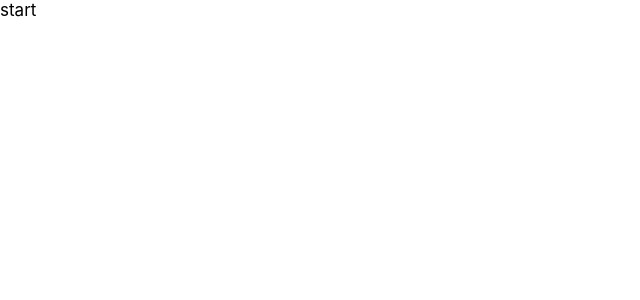
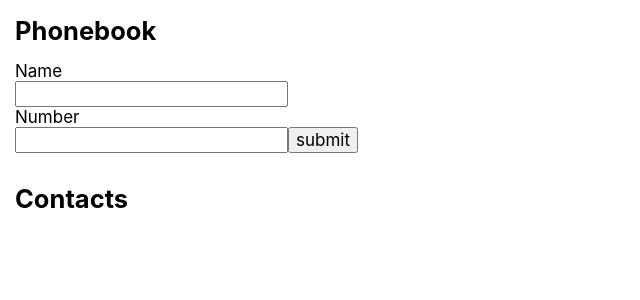
Before and after one commit to artipavl/goit-react-hw-02-phonebook, a React (Create React App) app: page / in a window 1280 px wide. Shown: the top 300 px of the page, without its empty margins (0-640 px from the left). Built offline with nearby package versions, Linux system fonts and the light colour scheme.

Commit message:
Виконання 1-2 завдання

```diff
--- a/src/components/App.jsx
+++ b/src/components/App.jsx
@@ -1,7 +1,48 @@
-export const App = () => {
-  return (
-    <>
- start
-    </>
-  );
+import { React, Component } from 'react';
+import  {nanoid}  from "nanoid";
+
+import { Section } from "components/Section/Section";
+import { Phonebook } from "components/Phonebook/Phonebook";
+import { Contacts } from "components/Contacts/Contacts";
+
+
+export class App extends Component {
+  state = {
+  contacts: [],
+    name: '',
+  number: ''
+  }
+  submitForm = (e) => {
+    e.preventDefault();
+    this.setState(({contacts, name,number}) => {
+      return {
+        contacts: [...contacts, {id: nanoid(),name: name, number: number}],
+        name: '',
+        number: '',
+      }
+    })
+    e.currentTarget.reset();
+  }
+
+  inputForm = (e) => {
+    const input = e.target
+    this.setState(stat => {
+      return {
+        ...stat,
+        [input.name]: input.value,
+      }
+    })
+  }
+  render() {
+    return (
+      <>
+        <Section title='Phonebook'>
+          <Phonebook submitForm={this.submitForm} inputForm={this.inputForm} />
+        </Section>
+        <Section title='Contacts'>
+          <Contacts contacts={this.state.contacts} />
+        </Section>
+      </>
+    )
+  }
 };
--- /dev/null
+++ b/src/components/Contacts/Contacts.jsx
@@ -0,0 +1,8 @@
+export const Contacts = ({contacts}) => {
+    return (
+        <ul>
+            {contacts.map(contact => <li key={contact.id}>{contact.name} {contact.number}</li>)}
+    </ul>
+
+    )
+}
--- /dev/null
+++ b/src/components/Phonebook/Phonebook.jsx
@@ -0,0 +1,23 @@
+export const Phonebook = ({submitForm,inputForm}) => {
+    return (
+        <form onSubmit={submitForm} onInput={inputForm}>
+            <p>Name</p>
+            <input
+  type="text"
+  name="name"
+  pattern="^[a-zA-Zа-яА-Я]+(([' -][a-zA-Zа-яА-Я ])?[a-zA-Zа-яА-Я]*)*$"
+  title="Name may contain only letters, apostrophe, dash and spaces. For example Adrian, Jacob Mercer, Charles de Batz de Castelmore d'Artagnan"
+  required
+            />
+            <p>Number</p>
+            <input
+  type="tel"
+  name="number"
+  pattern="\+?\d{1,4}?[-.\s]?\(?\d{1,3}?\)?[-.\s]?\d{1,4}[-.\s]?\d{1,4}[-.\s]?\d{1,9}"
+  title="Phone number must be digits and can contain spaces, dashes, parentheses and can start with +"
+  required
+/>
+            <button type="submit">submit</button>
+        </form>
+    )
+}
```
